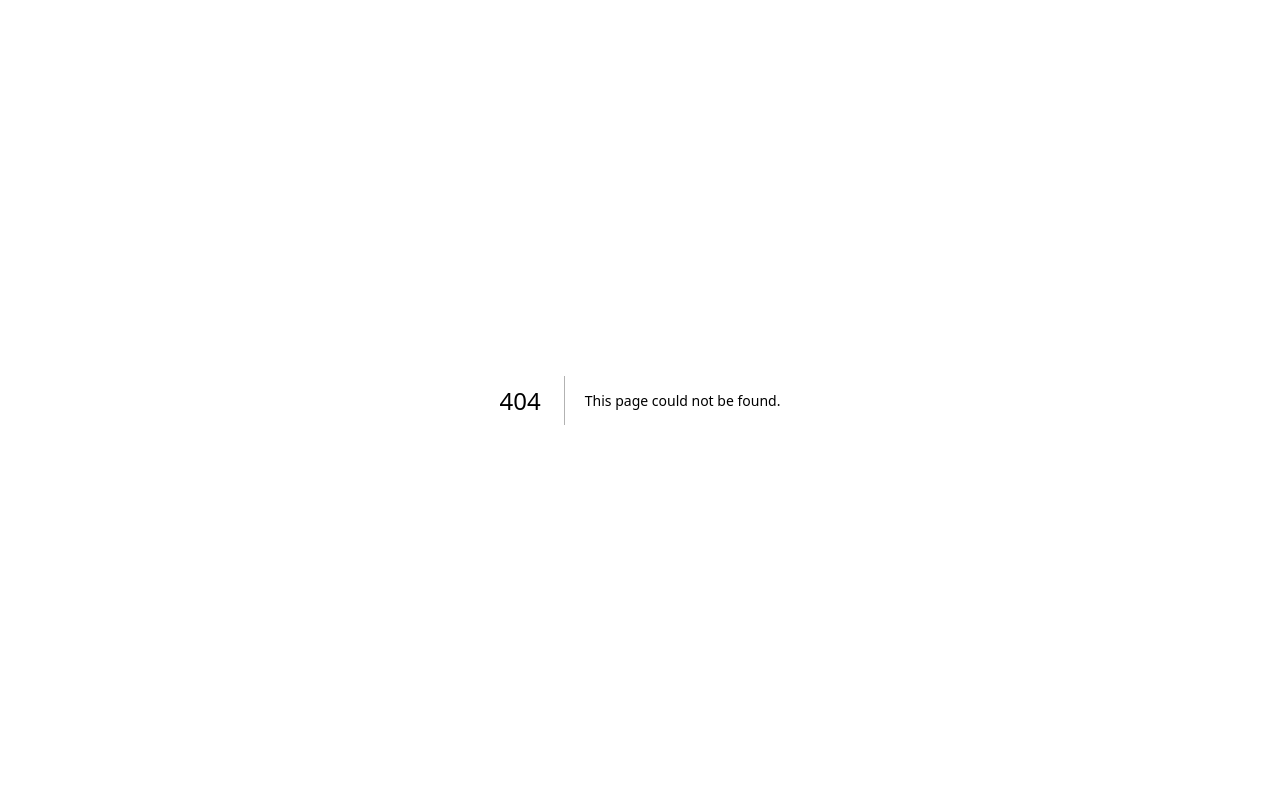
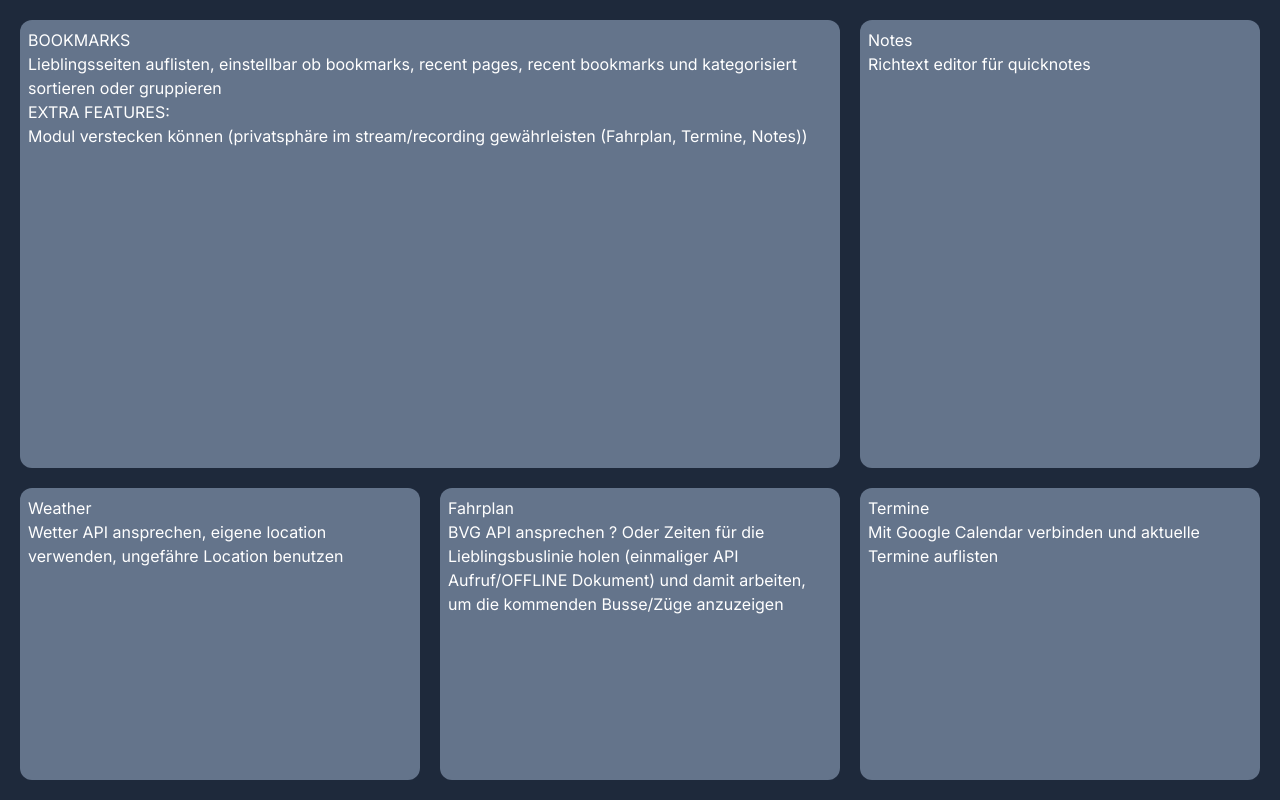
Before and after one commit to dizzzy7/the-project, a Next.js app: page /start-page in a window 1280 px wide. Before the commit this address had no page. Built offline with nearby package versions, Linux system fonts and the light colour scheme.

Commit message:
feat: add a startpage page

```diff
--- /dev/null
+++ b/src/app/start-page/page.tsx
@@ -0,0 +1,48 @@
+
+import { Metadata } from 'next';
+
+export const metadata: Metadata = {
+  title: 'Start Page',
+  description: 'This is the Start Page',
+};
+
+/**
+ * BOOKMARKS, RECENT PAGES/BOOKMARKS, QUICK NOTES
+ * WEATHER, BUSSTATIONEN O. FAHRPLAN, TERMINE/FEIERTAGE (Google Calendar)
+ */
+
+const StartPage = () => {
+  return (
+    <main className='bg-slate-800 h-screen text-white'>
+      <section className='h-full'>
+        <div className='grid-cols-6 gap-5 p-5 grid grid-rows-5 h-full'>
+          <div className='col-span-4 row-span-3 bg-slate-500 p-2 h-full rounded-xl'>
+            <p>BOOKMARKS</p>
+            Lieblingsseiten auflisten, einstellbar ob bookmarks, recent pages, recent bookmarks und kategorisiert sortieren oder gruppieren
+
+            <p>EXTRA FEATURES:</p>
+            Modul verstecken können (privatsphäre im stream/recording gewährleisten (Fahrplan, Termine, Notes))
+          </div>
+          <div className='col-span-2 row-span-3 bg-slate-500 p-2 h-full rounded-xl'>
+            <p>Notes</p>
+            Richtext editor für quicknotes
+          </div>
+          <div className='col-span-2 row-span-2 bg-slate-500 p-2 h-full rounded-xl'>
+            <p>Weather</p>
+            Wetter API ansprechen, eigene location verwenden, ungefähre Location benutzen
+          </div>
+          <div className='col-span-2 row-span-2 bg-slate-500 p-2 h-full rounded-xl'>
+            <p>Fahrplan</p>
+            BVG API ansprechen ? Oder Zeiten für die Lieblingsbuslinie holen (einmaliger API Aufruf/OFFLINE Dokument) und damit arbeiten, um die kommenden Busse/Züge anzuzeigen
+          </div>
+          <div className='col-span-2 row-span-2 bg-slate-500 p-2 h-full rounded-xl'>
+            <p>Termine</p>
+            Mit Google Calendar verbinden und aktuelle Termine auflisten
+          </div>
+        </div>
+      </section>
+    </main>
+  );
+};
+
+export default StartPage;
```
